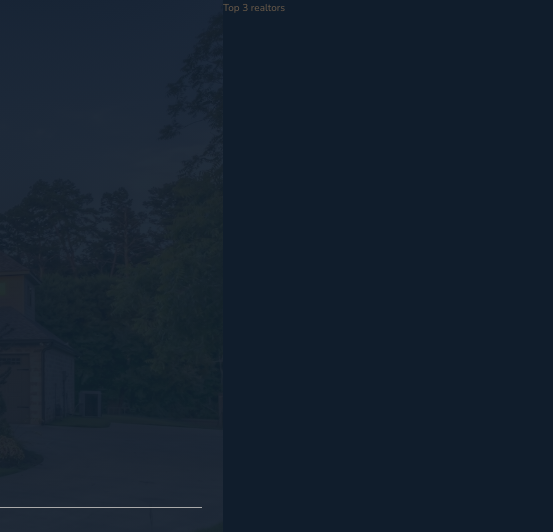
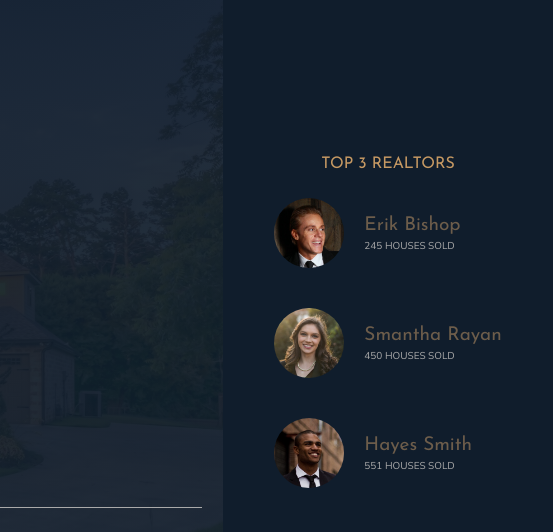
Before and after one commit to prabh-js/nexter-project, a website: page index.html in a window 1280 px wide. Shown: the top 532 px of the page, 727-1280 px from the left. Drawn offline with nearby package versions, Linux system fonts and the light colour scheme.

Commit message:
realtors section

```diff
--- a/index.html
+++ b/index.html
@@ -29,7 +29,24 @@
            </div>
         </header>
         <div class="realtors">
-            Top 3 realtors
+            <h3 class="heading-3">Top 3 realtors</h3>
+            <div class="realtors__list">
+                <img src="img/realtor-1.jpeg" alt="realtor 1" class="realtors__img">
+                <div class="realtors__detail">
+                    <h4 class="heading-4 heading-4-light">Erik Bishop</h4>
+                    <p class="realtors__sold">245 houses sold</p>
+                </div>
+                <img src="img/realtor-2.jpeg" alt="realtor 1" class="realtors__img">
+                <div class="realtors__detail">
+                    <h4 class="heading-4 heading-4-light">Smantha Rayan</h4>
+                    <p class="realtors__sold">450 houses sold</p>
+                </div>
+                <img src="img/realtor-3.jpeg" alt="realtor 1" class="realtors__img">
+                <div class="realtors__detail">
+                    <h4 class="heading-4 heading-4-light">Hayes Smith</h4>
+                    <p class="realtors__sold">551 houses sold</p>
+                </div>
+            </div>
         </div>
         <section class="features">
             <div class="feature">
--- a/sass/_realtors.scss
+++ b/sass/_realtors.scss
@@ -1,4 +1,33 @@
 .realtors {
     background-color: $color-secondary;
     grid-column: col-start 7 / full-end;
+    padding: 3rem;
+    display: grid;
+    align-content: center;
+    justify-content: center;
+    grid-row-gap: 2rem;
+    justify-items: center;
+    &__list {
+        display: grid;
+        grid-template-rows: repeat(3, 1fr);
+        grid-template-columns: min-content max-content;
+        grid-column-gap: 2rem;
+        grid-row-gap: 5vh;
+        align-items: center;
+    }
+    &__img {
+        height: 7rem;
+        width: 7rem;
+        border-radius: 100px;
+        display: block;
+    }
+    &__detail {
+        justify-self: start;
+         align-self: center;
+    }
+    &__sold {
+        text-transform: uppercase;
+        color: $color-grey-light-2;
+        margin-top: -3px;
+    }
 }
```
Also changed, not shown: css/style.css.
